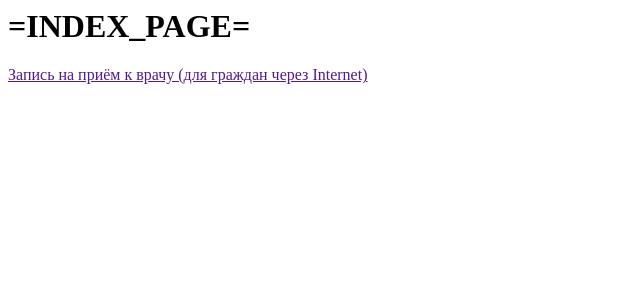
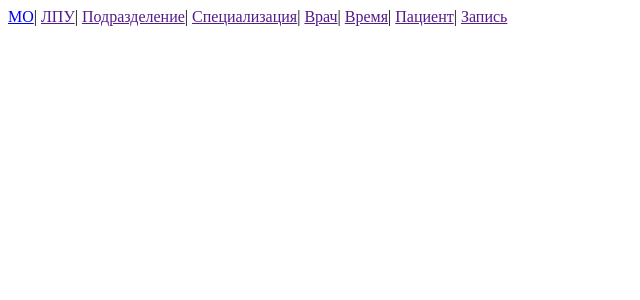
Before and after one commit to MarsStirner/elreg, a Django app: template ElReg/elreg_app/templates/index.html in a window 1280 px wide. Shown: the top 300 px of the page, without its empty margins (0-640 px from the left). Run offline with Django 3.2, Linux system fonts and the light colour scheme; the template is opened without the code that fills it, so the values that code supplies are empty; parts of the project's set-up code (start-up, migrations or seed data) failed here and were passed over.

Commit message:
Добавлен базовый шаблон

```diff
--- a/ElReg/ElReg/urls.py
+++ b/ElReg/ElReg/urls.py
@@ -1,19 +1,16 @@
 from django.conf.urls import patterns, include, url
-from elreg_app.views import view_index, view_lpu_regions
-# Uncomment the next two lines to enable the admin:
-# from django.contrib import admin
-# admin.autodiscover()
+from django.contrib import admin
+from elreg_app.views import view_index, view_lpu
+admin.autodiscover()
 
 urlpatterns = patterns('',
-    url(r'^$', view_index.index),
-    url(r'^lpu-regions/$', view_lpu_regions.index),
+    url(r'^admin/', include(admin.site.urls)),
+    url(r'^$', view_index.index, name='index'),
+    url(r'^lpu/(\d{10,11})/$', view_lpu.index, name='lpu')
     # Examples:
     # url(r'^$', 'ElReg.views.home', name='home'),
     # url(r'^ElReg/', include('ElReg.foo.urls')),
 
     # Uncomment the admin/doc line below to enable admin documentation:
     # url(r'^admin/doc/', include('django.contrib.admindocs.urls')),
-
-    # Uncomment the next line to enable the admin:
-    # url(r'^admin/', include(admin.site.urls)),
     )
--- /dev/null
+++ b/ElReg/elreg_app/templates/base.html
@@ -0,0 +1,16 @@
+<html>
+
+<p><a href="{% url index %}">МО</a>|
+    <a href="">ЛПУ</a>|
+    <a href="">Подразделение</a>|
+    <a href="">Специализация</a>|
+    <a href="">Врач</a>|
+    <a href="">Время</a>|
+    <a href="">Пациент</a>|
+    <a href="">Запись</a></p>
+
+
+{% block content %}
+{% endblock %}
+
+</html>
--- a/ElReg/elreg_app/templates/index.html
+++ b/ElReg/elreg_app/templates/index.html
@@ -1,13 +1,10 @@
-<html>
-    <p>
-        <h1>
-            =INDEX_PAGE=
-        </h1>
-        <h2>
-            {{ now }}
-        </h2>
-    </p>
-    <a href="">
-        Запись на приём к врачу (для граждан через Internet)
-    </a>
-</html>
+{% extends "base.html" %}
+
+
+{% block content %}
+    <p><ul>
+        {% for name_code in names_codes %}
+            <li id = "{{ name_code.1.text }}"><a href ="/lpu/{{ name_code.1.text }}">{{ name_code.0.text }}</a></li>
+        {% endfor %}
+    </ul></p>
+{% endblock %}
```
Also changed, not shown: ElReg/ElReg/settings.py (+3 -4 lines), ElReg/elreg_app/views/view_index.py (+7 -3 lines).
